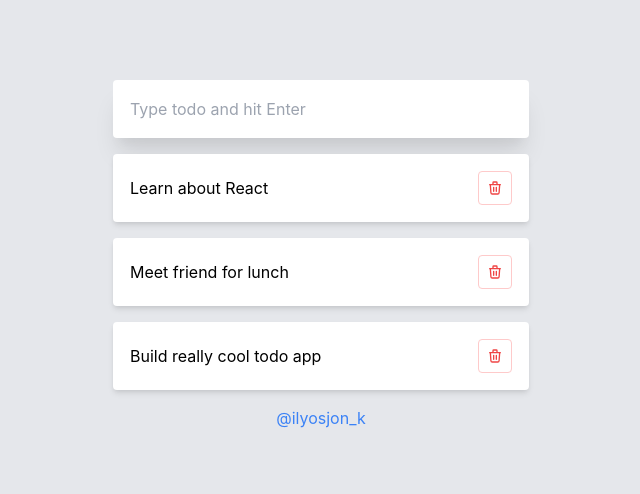
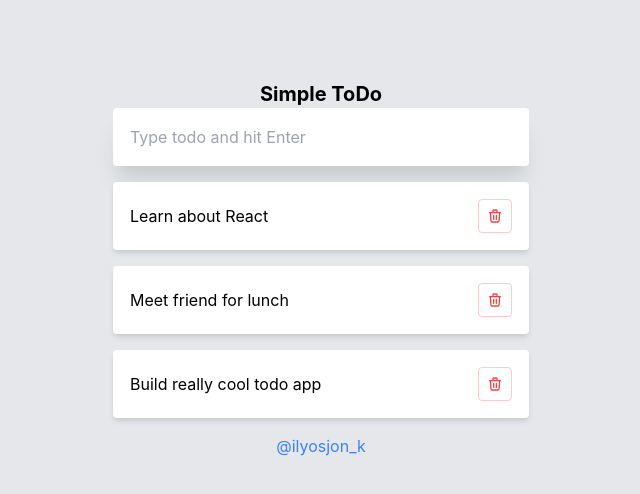
Before and after one commit to ilyosjon09/todo, a React (Create React App) app: page / in a window 1280 px wide. Shown: the top 494 px of the page, without its empty margins (319-959 px from the left). Built offline with nearby package versions, Linux system fonts and the light colour scheme.

Commit message:
Add title for the app

```diff
--- a/src/App.js
+++ b/src/App.js
@@ -78,7 +78,8 @@ function App() {
 
   return (
     <div>
-      <TodoForm addTodo={addTodo} />
+      <h1 className="text-center font-bold text-xl">Simple ToDo</h1>
+      <TodoForm className="mt-2" addTodo={addTodo} />
       {todos.map((todo, index) => (<Todo key={index} index={index} todo={todo} completeTodo={completeTodo} removeTodo={removeTodo} />))}
       <div className="text-center text-blue-500 hover:text-blue-400"><a href="https://t.me/ilyosjon_k">@ilyosjon_k</a></div>
     </div>
```
